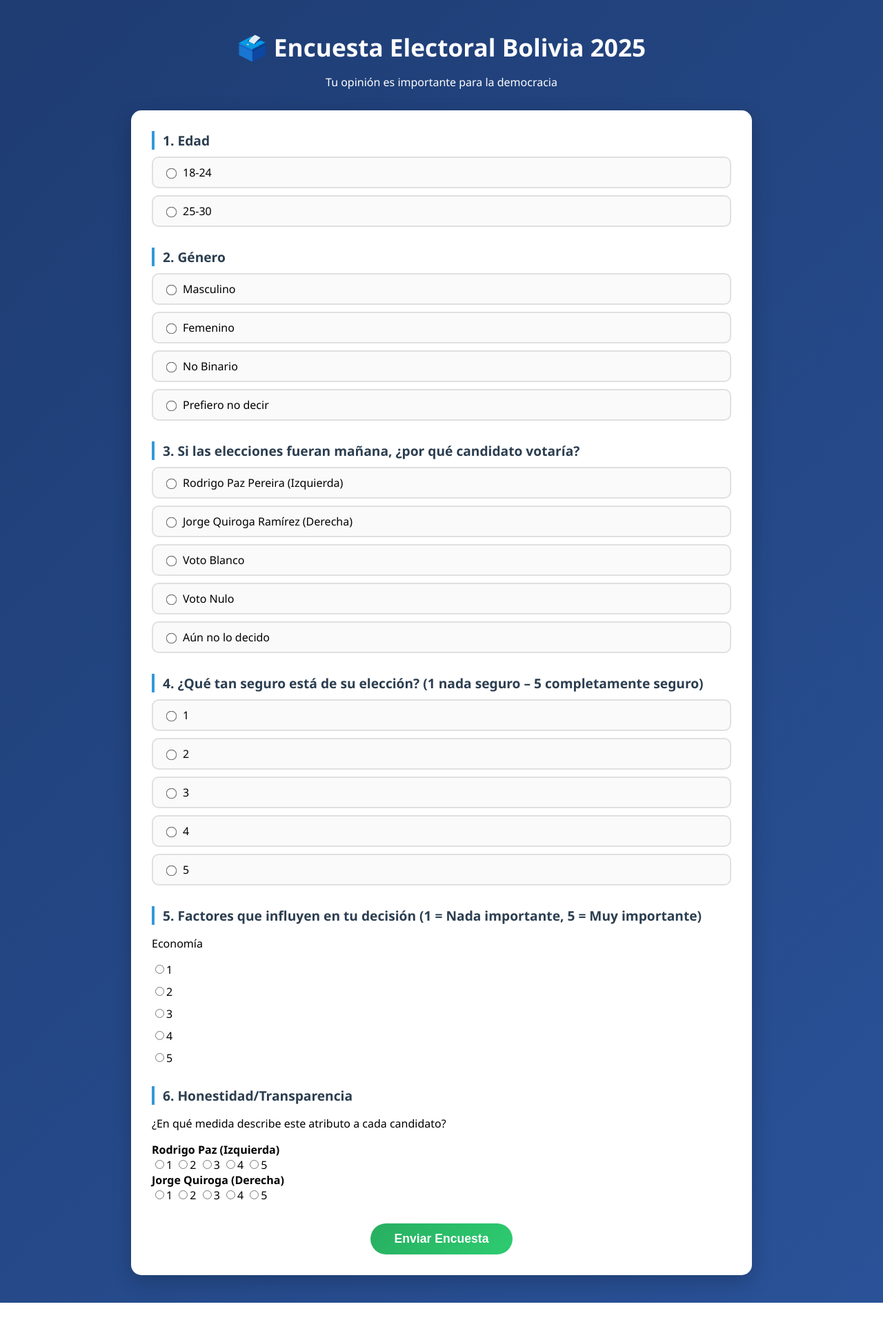
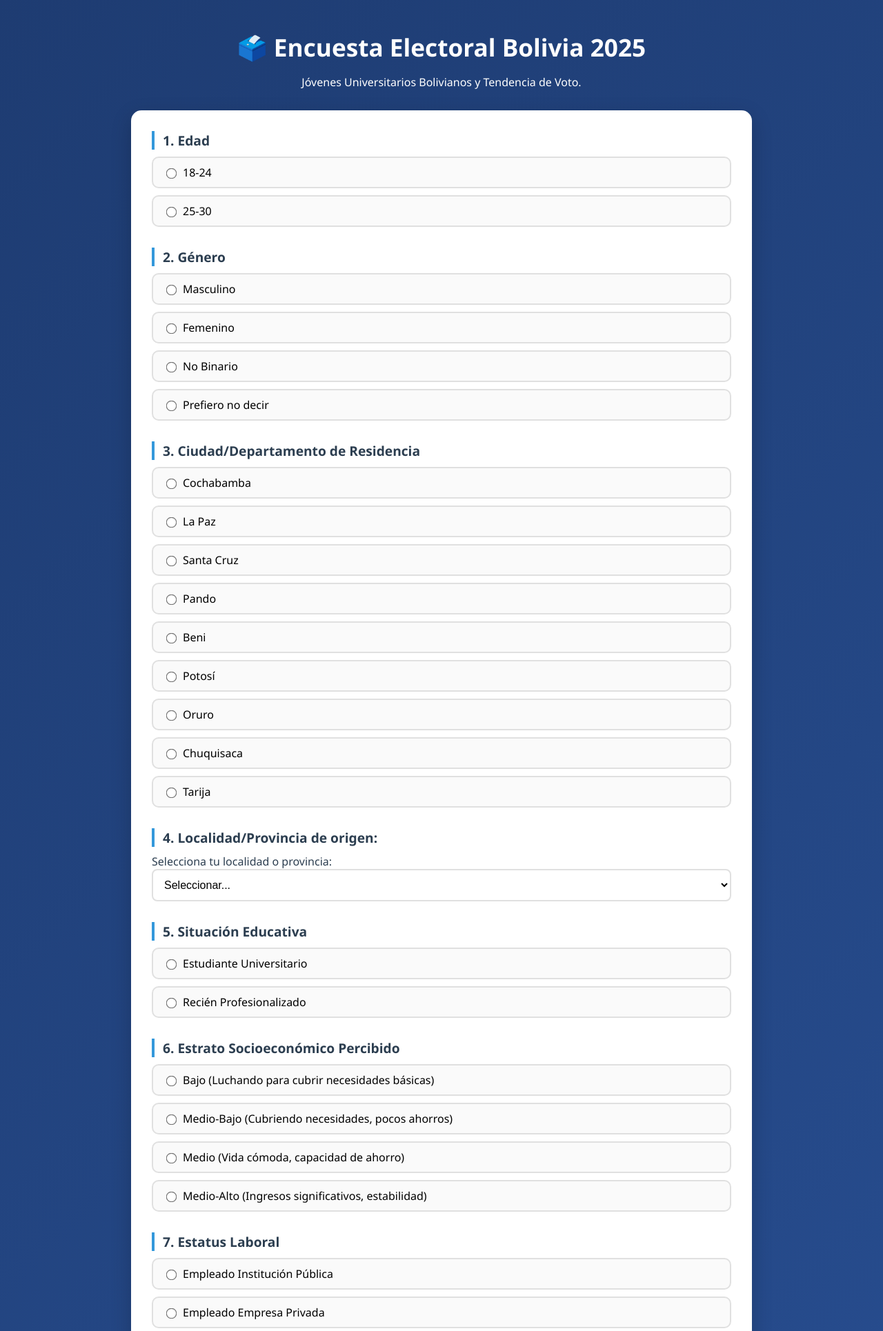
Before and after one commit to milets04/EncuestaBalotaje, a Flask app: page / in a window 1280 px wide. Shown: the top 1930 px of the page at 69% size. Before the commit the page ends 1889 px from the top, so only its background shows below. Run offline with Flask 3, Linux system fonts and the light colour scheme.

Commit message:
Sección datos demográficos acabada

```diff
--- a/static/index.css
+++ b/static/index.css
@@ -44,3 +44,29 @@ body {
   cursor: pointer; transition: all 0.3s ease;
 }
 .submit-btn:hover { transform: translateY(-3px); }
+.select-group select,
+  .select-group input[type="text"] {
+    width: 100%;
+    padding: 12px;
+    border: 2px solid #e0e0e0;
+    border-radius: 8px;
+    font-size: 1rem;
+    background: white;
+    transition: border-color 0.3s ease;
+  }
+
+.select-group select:focus,
+  .select-group input:focus {
+    outline: none;
+    border-color: #3498db;
+    box-shadow: 0 0 5px rgba(52,152,219,0.3);
+  }
+
+.hidden-field {
+  display: none;
+  margin-top: 15px;
+  background: #f9f9f9;
+  padding: 15px;
+  border-radius: 10px;
+  border: 1px solid #ddd;
+}
--- a/templates/index.html
+++ b/templates/index.html
@@ -9,7 +9,7 @@
   <div class="container">
     <div class="header">
       <h1>🗳️ Encuesta Electoral Bolivia 2025</h1>
-      <p>Tu opinión es importante para la democracia</p>
+      <p>Jóvenes Universitarios Bolivianos y Tendencia de Voto.</p>
     </div>
 
     <div class="survey-card">
@@ -31,6 +31,102 @@
             <label class="radio-option"><input type="radio" name="genero" value="Femenino">Femenino</label>
             <label class="radio-option"><input type="radio" name="genero" value="No binario">No Binario</label>
             <label class="radio-option"><input type="radio" name="genero" value="Prefiero no decir">Prefiero no decir</label>
+          </div>
+        </div>
+
+        <div class="question-group">
+          <div class="question-title">3. Ciudad/Departamento de Residencia</div>
+          <div class="radio-group">
+            <label class="radio-option"><input type="radio" name="ciudad" value="Cochabamba">Cochabamba</label>
+            <label class="radio-option"><input type="radio" name="ciudad" value="La Paz">La Paz</label>
+            <label class="radio-option"><input type="radio" name="ciudad" value="Santa Cruz">Santa Cruz</label>
+            <label class="radio-option"><input type="radio" name="ciudad" value="Pando">Pando</label>
+            <label class="radio-option"><input type="radio" name="ciudad" value="Beni">Beni</label>
+            <label class="radio-option"><input type="radio" name="ciudad" value="Potosí">Potosí</label>
+            <label class="radio-option"><input type="radio" name="ciudad" value="Oruro">Oruro</label>
+            <label class="radio-option"><input type="radio" name="ciudad" value="Chuquisaca">Chuquisaca</label>
+            <label class="radio-option"><input type="radio" name="ciudad" value="Tarija">Tarija</label>
+          </div>
+        </div>
+
+        <div class="question-group">
+          <div class="question-title">4. Localidad/Provincia de origen:</div>
+          <div class="select-group">
+            <label for="localidad" style="font-weight:500; color:#2c3e50;">Selecciona tu localidad o provincia:</label>
+            <select id="localidad" name="localidad">
+              <option value="">Seleccionar...</option>
+              <option value="Cliza">Cliza</option>
+              <option value="Punata">Punata</option>
+              <option value="Chapare">Chapare</option>
+              <option value="Cercado">Cercado</option>
+              <option value="Capinota">Capinota</option>
+              <option value="Mizque">Mizque</option>
+              <option value="Quillacollo">Quillacollo</option>
+              <option value="Arque">Arque</option>
+              <option value="Otra">Otra</option>
+            </select>
+          </div>
+        </div>
+
+        <div class="question-group">
+          <div class="question-title">5. Situación Educativa</div>
+          <div class="radio-group">
+            <label class="radio-option">
+              <input type="radio" name="situacion" value="Estudiante" id="optEstudiante">
+              Estudiante Universitario
+            </label>
+            <label class="radio-option">
+              <input type="radio" name="situacion" value="Profesional" id="optProfesional">
+              Recién Profesionalizado
+            </label>
+          </div>
+
+          <div id="estudianteCampos" class="hidden-field">
+            <div class="select-group">
+              <label for="carrera_est">Carrera universitaria:</label>
+              <input type="text" id="carrera_est" name="carrera_est" placeholder="Ej. Ingeniería Industrial">
+            </div>
+          </div>
+
+          <div id="profesionalCampos" class="hidden-field">
+            <div class="select-group">
+              <label for="area_prof">Área profesional:</label>
+              <select id="area_prof" name="area_prof">
+                <option value="">Seleccionar...</option>
+                <option value="Ingeniería">Ingeniería</option>
+                <option value="Ciencias Sociales">Ciencias Sociales</option>
+                <option value="Salud">Salud</option>
+                <option value="Educación">Educación</option>
+                <option value="Económicas/Empresariales">Económicas y Empresariales</option>
+                <option value="Derecho/Política">Derecho y Ciencias Políticas</option>
+                <option value="Artes/Diseño">Artes y Diseño</option>
+                <option value="Otro">Otro</option>
+              </select>
+            </div>
+            <div class="select-group">
+              <label for="carrera_prof">Carrera específica:</label>
+              <input type="text" id="carrera_prof" name="carrera_prof" placeholder="Ej. Administración de Empresas">
+            </div>
+          </div>
+        </div>
+
+        <div class="question-group">
+          <div class="question-title">6. Estrato Socioeconómico Percibido</div>
+          <div class="radio-group">
+            <label class="radio-option"><input type="radio" name="estrato" value="Bajo">Bajo (Luchando para cubrir necesidades básicas)</label>
+            <label class="radio-option"><input type="radio" name="estrato" value="Medio-Bajo">Medio-Bajo (Cubriendo necesidades, pocos ahorros)</label>
+            <label class="radio-option"><input type="radio" name="estrato" value="Medio">Medio (Vida cómoda, capacidad de ahorro)</label>
+            <label class="radio-option"><input type="radio" name="estrato" value="Medio-Alto">Medio-Alto (Ingresos significativos, estabilidad)</label>
+          </div>
+        </div>
+        <div class="question-group">
+          <div class="question-title">7. Estatus Laboral</div>
+          <div class="radio-group">
+            <label class="radio-option"><input type="radio" name="estatus" value="Publica">Empleado Institución Pública</label>
+            <label class="radio-option"><input type="radio" name="estatus" value="Privada">Empleado Empresa Privada</label>
+            <label class="radio-option"><input type="radio" name="estatus" value="Desempleado">Desempleado</label>
+            <label class="radio-option"><input type="radio" name="estatus" value="Freelance">Freelance</label>
+            <label class="radio-option"><input type="radio" name="estatus" value="Innovador">Innovador</label>
           </div>
         </div>
 
```
Lines whose indentation alone changed are shown as unchanged.
